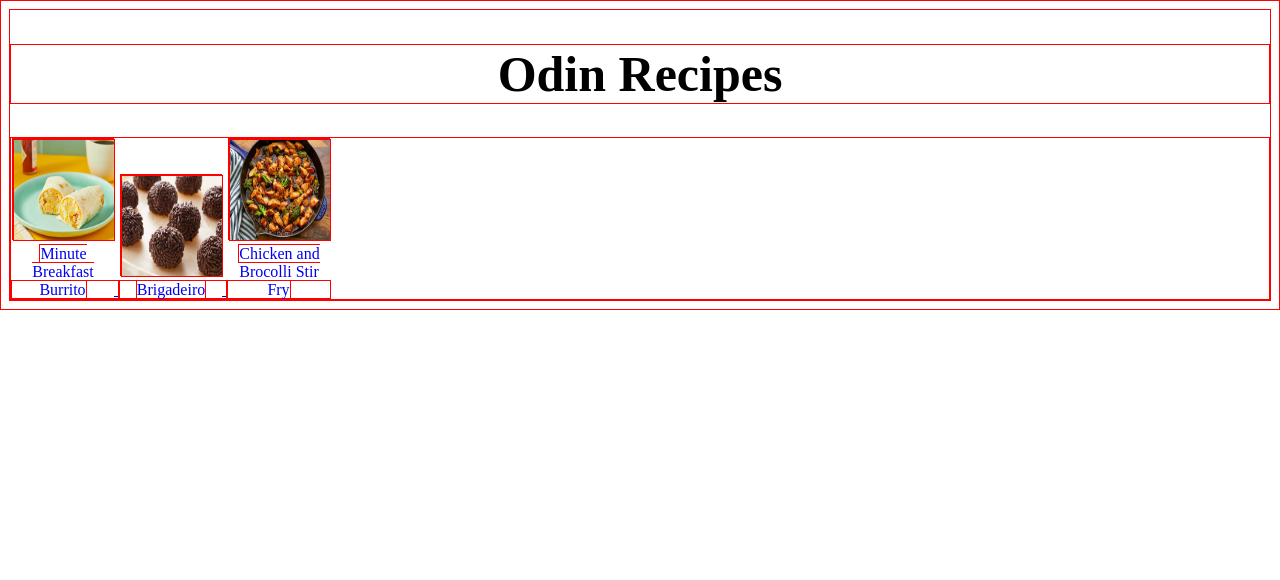
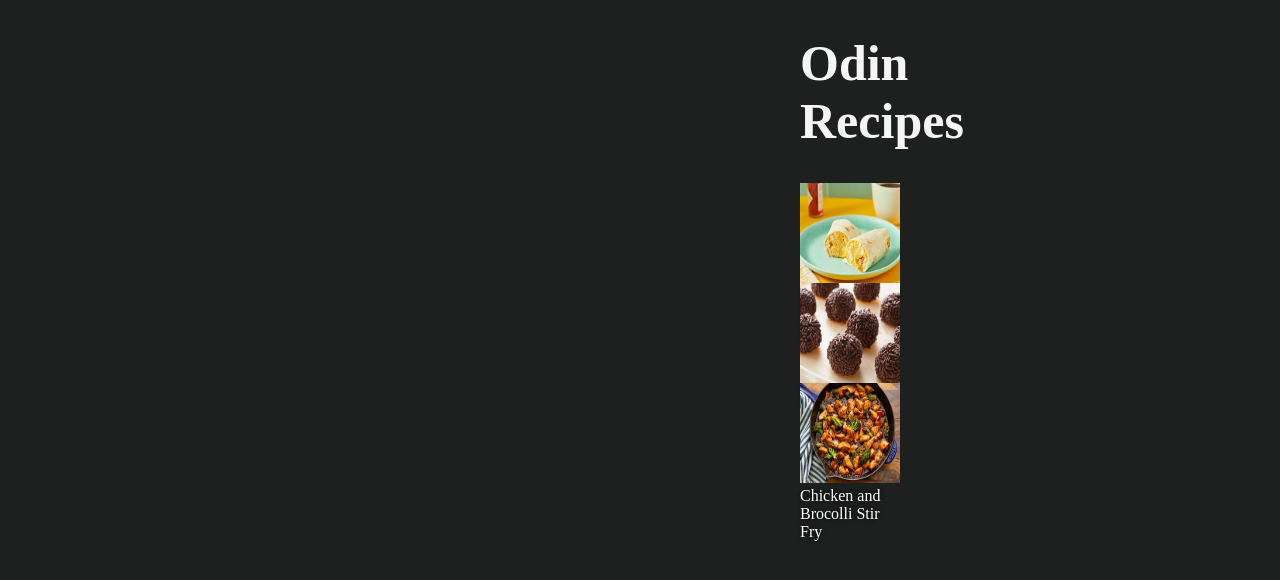
Before and after one commit to JArthur0/odin-recipes, a plain HTML site: page index.html in a window 1280 px wide. Drawn offline with Linux system fonts and the light colour scheme.

Commit message:
Index page done, but have to implement flexbox in the future

```diff
--- a/index.html
+++ b/index.html
@@ -8,32 +8,27 @@
 
     <body id="mainpage">
         <h1 class="title">Odin Recipes</h1>
-        <div class="elements">
+
             <a href="./recipes/burrito.html">
                 <div class="container">
                     <img class="image" src="./images/burrito.jpg" alt="BurritoImage">
                     <p class="desc">Minute Breakfast Burrito</p>
                 </div>
             </a>
+
             <a href="./recipes/brigadeiro.html">
                 <div class="container">
                     <img class="image" src="./images/brigadeiro.jpg" alt="BrigadeiroImage">
                     <p class="desc">Brigadeiro</p>
                 </div>
             </a>
+
             <a href="./recipes/chickenBrocolli.html">
                 <div class="container">
                     <img class="image" src="./images/chickenBrocolli.jpg" alt="chickenBrocolliImage>">
                     <p class="desc">Chicken and Brocolli Stir Fry</p>
                 </div>
             </a>
-        </div>
-        <!--
-        <ul>
-        <li><a href="./recipes/burrito.html">Minute Breakfast Burrito</a></li>
-        <li><a href="./recipes/chickenBrocolli.html"> Chicken and Brocolli Stir Fry</a></li>
-        <li><a href="./recipes/brigadeiro.html">Brigadeiro</a></li>
-        -->
-        </ul>
+
     </body>
 </html>
--- a/styles.css
+++ b/styles.css
@@ -1,24 +1,30 @@
-* {
-    border: 1px solid red;
+/*---------------INDEX--------------*/
+#mainpage{
+    background-color: #1e1f1f;
+    margin: 0 800px;
 }
 
-/*---------------INDEX--------------*/
 .title{
+    color: whitesmoke;
     font-size: 50px;
     text-align: center;
 }
 
 .container{
+    margin: 0 auto;
+    vertical-align: top;
+    display: inline-block;
     width: 100px;
     height: 100px;
-    text-align: center;
-    display: inline-block;
-    margin-right: auto;
+    overflow: visible;
 }
 .image{
-    width: 100%;
-    height: 100%;
+    width: 100px;
+    height: 100px;
 }
 .desc{
-    display: inline;
+    text-shadow: 0px 0px 5px black;
+    color: white;
+    display: inline
 }
+/*---------------PAGES--------------*/
```
Lines whose indentation alone changed are shown as unchanged.
